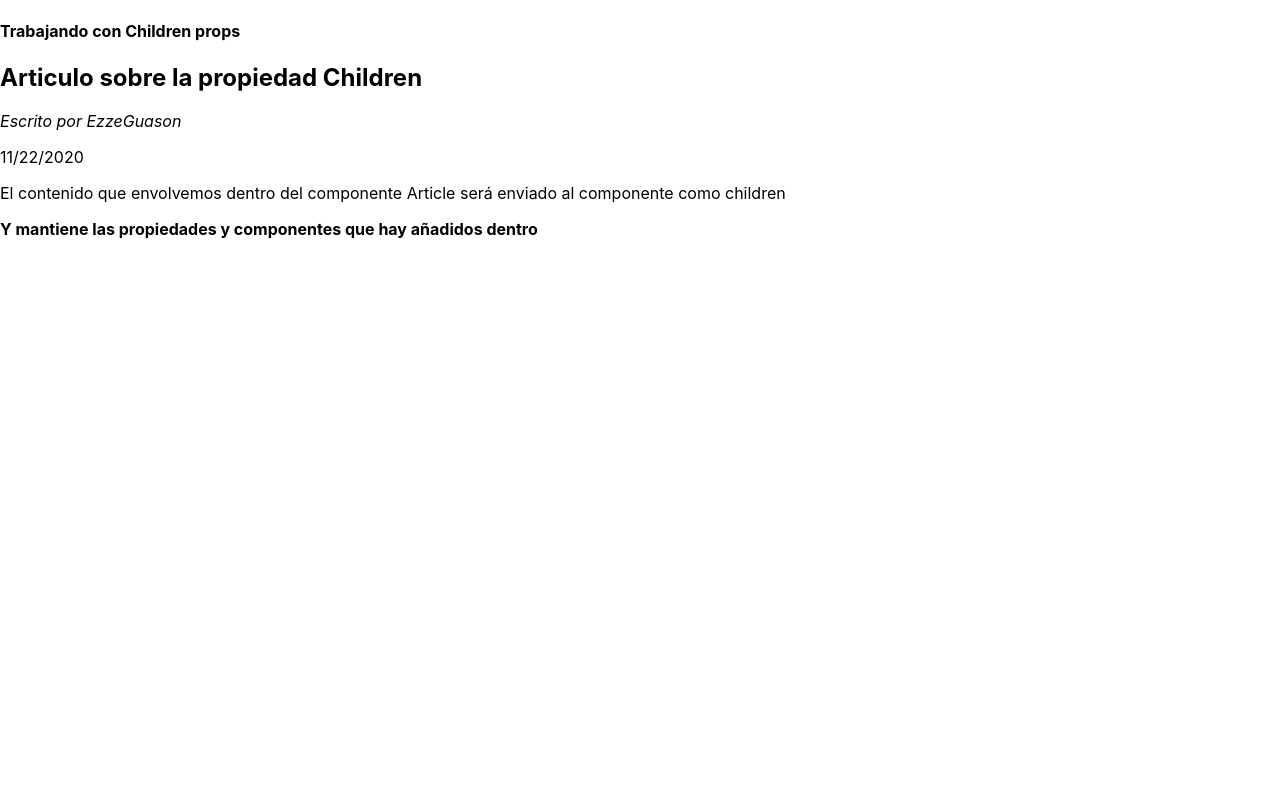
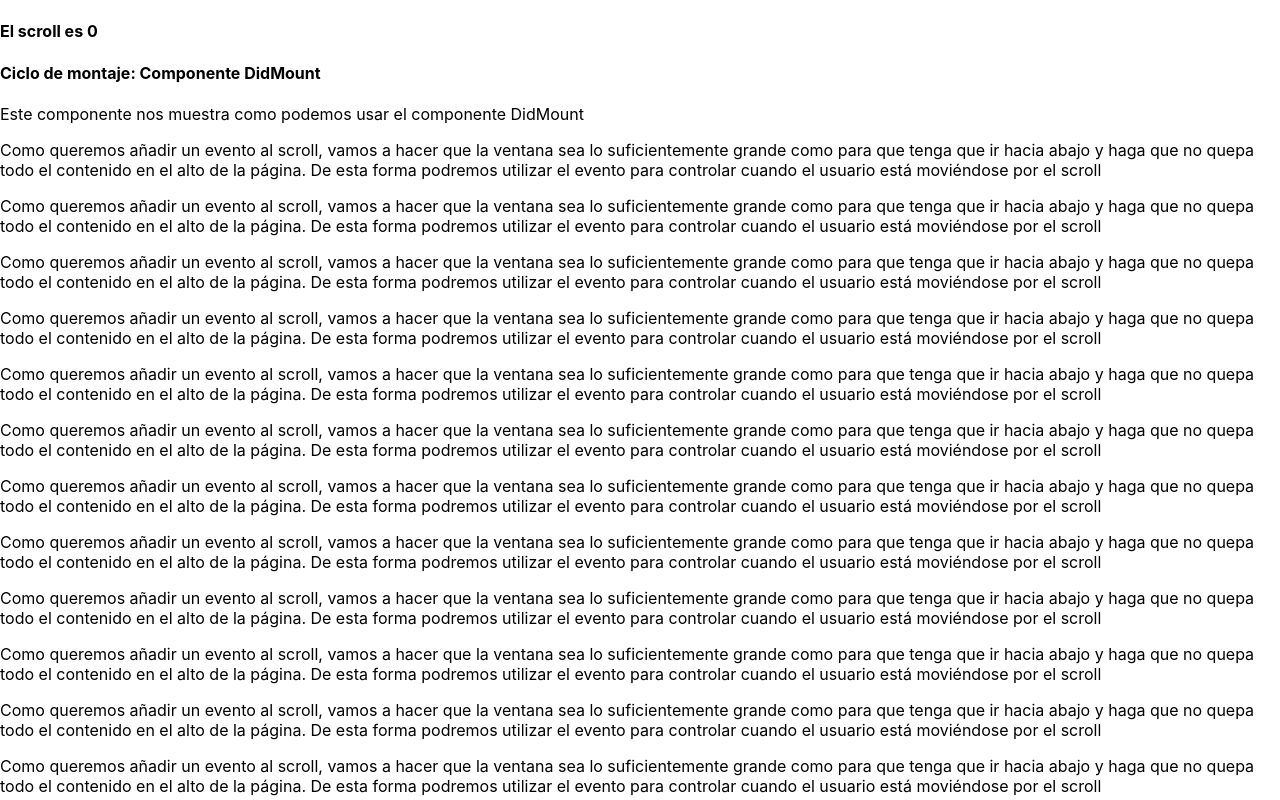
Before and after one commit to ezequieledjuarez/ReactTutos, a React (Create React App) app in the folder aprenderReactJS/curso-udemy/: page / in a window 1280 px wide. Shown: the top 800 px of the page. Built offline with nearby package versions, Linux system fonts and the light colour scheme.

Commit message:
Ciclo de vida completo

```diff
--- a/aprenderReactJS/curso-udemy/src/App.js
+++ b/aprenderReactJS/curso-udemy/src/App.js
@@ -1,46 +1,11 @@
 import React, { Component } from "react";
-import PropTypes from 'prop-types'
-class Article extends Component{
-    static propTypes ={
-        author: PropTypes.string.isRequired
-    }
-    constructor(props){
-        super(props)
-        if(typeof props.author === 'undefined'){
-            console.warn('author prop is required')
-            throw new Error('author prop is required')
-        }
-    }
-    render() {
-        const{author, children, date, title} = this.props
-        return (
-            <div>
-                <section>
-                    <h2>{title}</h2>
-                    <p><em>Escrito por {author}</em></p>
-                    <date>{date}</date>
-                    <article>
-                        {children}
-                    </article>
-                </section>
-            </div>
-        )
-    }
-}
+import ComponentDidMount from './sections/life-cycle/componentDidMount'
 class App extends Component{
     render() {
         //Cada descendiente del array debe tener una unique key
         return (
             <div className='App'>
-                <h4>Trabajando con Children props</h4>
-                <Article
-                    author='EzzeGuason'
-                    date={new Date().toLocaleDateString()}
-                    title='Articulo sobre la propiedad Children'
-                >
-                    <p>El contenido que envolvemos dentro del componente Article será enviado al componente como children</p>
-                    <strong>Y mantiene las propiedades y componentes que hay añadidos dentro</strong>
-                </Article>
+            <ComponentDidMount />
             </div>
         )
     }
--- /dev/null
+++ b/aprenderReactJS/curso-udemy/src/sections/life-cycle/componentDidMount.js
@@ -0,0 +1,110 @@
+import React, { Component } from 'react'
+
+class ComponentDidMount extends Component{
+    constructor (props){
+        console.log('constructor')
+        super(props)
+        this.state = {scroll:0}
+        //debugger
+
+    }
+
+    componentWillMount(){
+        console.log('ComponentWillMount')
+        this.setState({mensajeInicial:'mensajeModificado'})
+        //debugger
+    }
+    componentDidMount(){
+        console.log('ComponentDidMount')
+        document.addEventListener('scroll',()=>{
+            this.setState({scroll:window.scrollY})
+        })
+        //debugger
+    }
+
+    render(){
+        console.log('render')
+        //debugger
+        return[
+            <div>
+            <h4>El scroll es {this.state.scroll}</h4>
+            <h4>Ciclo de montaje: Componente DidMount</h4>
+            <p>Este componente nos muestra como podemos usar el componente DidMount</p>
+            <p>Como queremos añadir un evento al scroll, vamos a hacer que
+            la ventana sea lo suficientemente grande como para que tenga que ir hacia abajo
+            y haga que no quepa todo el contenido en el alto de la página.
+            De esta forma podremos utilizar el evento para controlar cuando el usuario
+            está moviéndose por el scroll</p>
+            <p>Como queremos añadir un evento al scroll, vamos a hacer que
+            la ventana sea lo suficientemente grande como para que tenga que ir hacia abajo
+            y haga que no quepa todo el contenido en el alto de la página.
+            De esta forma podremos utilizar el evento para controlar cuando el usuario
+            está moviéndose por el scroll</p>
+            <p>Como queremos añadir un evento al scroll, vamos a hacer que
+            la ventana sea lo suficientemente grande como para que tenga que ir hacia abajo
+            y haga que no quepa todo el contenido en el alto de la página.
+            De esta forma podremos utilizar el evento para controlar cuando el usuario
+            está moviéndose por el scroll</p>
+            <p>Como queremos añadir un evento al scroll, vamos a hacer que
+            la ventana sea lo suficientemente grande como para que tenga que ir hacia abajo
+            y haga que no quepa todo el contenido en el alto de la página.
+            De esta forma podremos utilizar el evento para controlar cuando el usuario
+            está moviéndose por el scroll</p>
+            <p>Como queremos añadir un evento al scroll, vamos a hacer que
+            la ventana sea lo suficientemente grande como para que tenga que ir hacia abajo
+            y haga que no quepa todo el contenido en el alto de la página.
+            De esta forma podremos utilizar el evento para controlar cuando el usuario
+            está moviéndose por el scroll</p>
+            <p>Como queremos añadir un evento al scroll, vamos a hacer que
+            la ventana sea lo suficientemente grande como para que tenga que ir hacia abajo
+            y haga que no quepa todo el contenido en el alto de la página.
+            De esta forma podremos utilizar el evento para controlar cuando el usuario
+            está moviéndose por el scroll</p>
+            <p>Como queremos añadir un evento al scroll, vamos a hacer que
+            la ventana sea lo suficientemente grande como para que tenga que ir hacia abajo
+            y haga que no quepa todo el contenido en el alto de la página.
+            De esta forma podremos utilizar el evento para controlar cuando el usuario
+            está moviéndose por el scroll</p>
+            <p>Como queremos añadir un evento al scroll, vamos a hacer que
+            la ventana sea lo suficientemente grande como para que tenga que ir hacia abajo
+            y haga que no quepa todo el contenido en el alto de la página.
+            De esta forma podremos utilizar el evento para controlar cuando el usuario
+            está moviéndose por el scroll</p>
+            <p>Como queremos añadir un evento al scroll, vamos a hacer que
+            la ventana sea lo suficientemente grande como para que tenga que ir hacia abajo
+            y haga que no quepa todo el contenido en el alto de la página.
+            De esta forma podremos utilizar el evento para controlar cuando el usuario
+            está moviéndose por el scroll</p>
+            <p>Como queremos añadir un evento al scroll, vamos a hacer que
+            la ventana sea lo suficientemente grande como para que tenga que ir hacia abajo
+            y haga que no quepa todo el contenido en el alto de la página.
+            De esta forma podremos utilizar el evento para controlar cuando el usuario
+            está moviéndose por el scroll</p>
+            <p>Como queremos añadir un evento al scroll, vamos a hacer que
+            la ventana sea lo suficientemente grande como para que tenga que ir hacia abajo
+            y haga que no quepa todo el contenido en el alto de la página.
+            De esta forma podremos utilizar el evento para controlar cuando el usuario
+            está moviéndose por el scroll</p>
+            <p>Como queremos añadir un evento al scroll, vamos a hacer que
+            la ventana sea lo suficientemente grande como para que tenga que ir hacia abajo
+            y haga que no quepa todo el contenido en el alto de la página.
+            De esta forma podremos utilizar el evento para controlar cuando el usuario
+            está moviéndose por el scroll</p>
+            <p>Como queremos añadir un evento al scroll, vamos a hacer que
+            la ventana sea lo suficientemente grande como para que tenga que ir hacia abajo
+            y haga que no quepa todo el contenido en el alto de la página.
+            De esta forma podremos utilizar el evento para controlar cuando el usuario
+            está moviéndose por el scroll</p>
+            <p>Como queremos añadir un evento al scroll, vamos a hacer que
+            la ventana sea lo suficientemente grande como para que tenga que ir hacia abajo
+            y haga que no quepa todo el contenido en el alto de la página.
+            De esta forma podremos utilizar el evento para controlar cuando el usuario
+            está moviéndose por el scroll</p>
+            <h4>El scroll es {this.state.scroll}</h4>
+
+            </div>
+        ]
+    }
+}
+
+export default ComponentDidMount
```
Also changed, not shown: aprenderReactJS/curso-udemy/src/sections/life-cycle/componentWillMount.js (added, +31 -0 lines), aprenderReactJS/curso-udemy/src/sections/life-cycle/constructor.js (added, +25 -0 lines), aprenderReactJS/curso-udemy/src/sections/life-cycle/render.js (added, +29 -0 lines).
